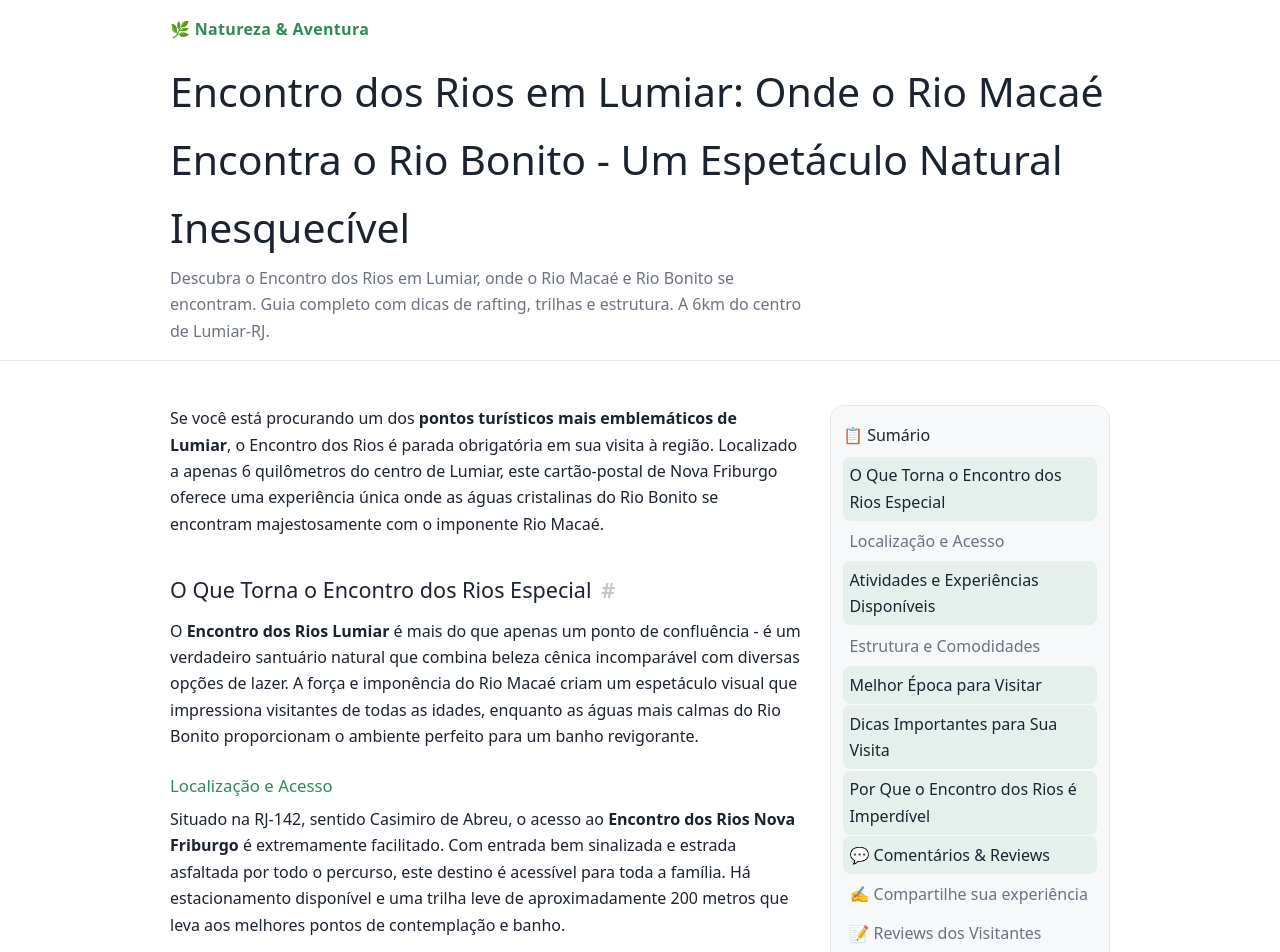
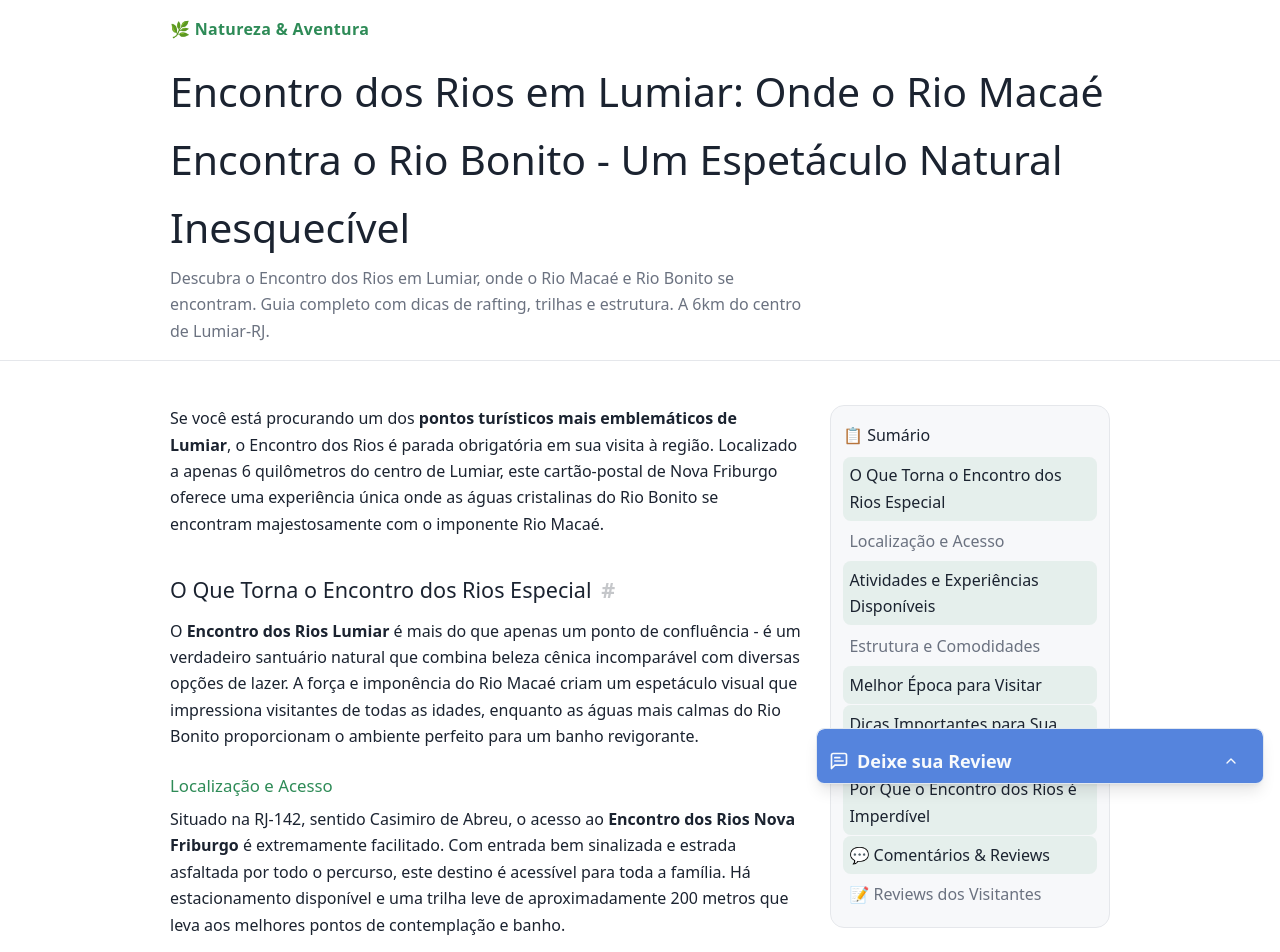
Before and after one commit to matheusmacedo-create/vemviverlumiar, a React (Vite) app: page /encontro-dos-rios-lumiar-rio-macae-bonito in a window 1280 px wide. Shown: the top 952 px of the page. Built offline with nearby package versions, Linux system fonts and the light colour scheme.

Commit message:
[dyad] Formulário de reviews movido para o final da página e minimizado por padrão - wrote 4 file(s)

```diff
--- a/src/components/ArticleLayout.tsx
+++ b/src/components/ArticleLayout.tsx
@@ -1,6 +1,9 @@
 import React, { useEffect, useRef, useState } from 'react';
 import { cn } from '@/lib/utils';
-import ReviewSection from './ReviewSection'; // Importando o novo componente
+import ReviewSection from './ReviewSection';
+import ReviewForm from './ReviewForm';
+import { Review } from './ReviewItem'; // Importa a interface Review
+import { toast } from 'sonner'; // Importa toast para feedback de submissão
 
 interface ArticleLayoutProps {
   kicker: string;
@@ -9,13 +12,61 @@ interface ArticleLayoutProps {
   children: React.ReactNode;
 }
 
+// Dados fictícios para reviews iniciais (movidos de ReviewSection para ArticleLayout)
+const initialReviews: Review[] = [
+  {
+    id: '1',
+    reviewerName: 'Marina Santos',
+    reviewerLocation: 'São Paulo, SP',
+    visitDate: 'ago/2025',
+    rating: 5,
+    reviewTitle: 'Experiência incrível no Pico da Caledônia!',
+    reviewText: 'A trilha até o Pico da Caledônia foi desafiadora mas muito recompensadora! A vista lá de cima é indescritível. Recomendo muito contratar um guia local - fez toda diferença na segurança e conhecimento sobre a região. Voltarei com certeza!',
+    photos: [
+      { src: "https://via.placeholder.com/120x90?text=Vista+do+Pico", alt: "Vista do Pico da Caledônia" },
+      { src: "https://via.placeholder.com/120x90?text=Trilha", alt: "Trilha do Pico" },
+      { src: "https://via.placeholder.com/120x90?text=Grupo", alt: "Grupo na trilha" },
+    ],
+    likes: 12,
+    datePosted: 'há 2 semanas',
+  },
+  {
+    id: '2',
+    reviewerName: 'Carlos Oliveira',
+    reviewerLocation: 'Belo Horizonte, MG',
+    visitDate: 'jul/2025',
+    rating: 4,
+    reviewTitle: 'Cachoeiras maravilhosas para família',
+    reviewText: 'Levei minha família para conhecer as cachoeiras e foi uma experiência muito boa! As crianças adoraram o Poço Paraíso. Só sugiro levar mais repelente porque os mosquitos estavam bem ativos. No geral, recomendo!',
+    photos: [
+      { src: "https://via.placeholder.com/120x90?text=Poço+Paraíso", alt: "Poço Paraíso" },
+      { src: "https://via.placeholder.com/120x90?text=Família", alt: "Família na cachoeira" },
+    ],
+    likes: 8,
+    datePosted: 'há 1 mês',
+  },
+  {
+    id: '3',
+    reviewerName: 'Ana Costa',
+    reviewerLocation: 'Rio de Janeiro, RJ',
+    visitDate: 'jun/2025',
+    rating: 5,
+    reviewTitle: 'Natureza preservada e energia renovada',
+    reviewText: 'Como bióloga, fiquei impressionada com a diversidade da fauna e flora. Consegui avistar várias espécies de aves, incluindo o beija-flor-de-fronte-violeta! O trabalho de conservação da região está de parabéns. Um verdadeiro santuário ecológico.',
+    photos: [],
+    likes: 15,
+    datePosted: 'há 2 meses',
+  },
+];
+
 const ArticleLayout: React.FC<ArticleLayoutProps> = ({ kicker, title, dek, children }) => {
   const progressRef = useRef<HTMLDivElement>(null);
   const articleRef = useRef<HTMLElement>(null);
   const tocRef = useRef<HTMLDivElement>(null);
   const [tocLinks, setTocLinks] = useState<{ id: string; text: string; level: 'h2' | 'h3'; href: string }[]>([]);
+  const [reviews, setReviews] = useState<Review[]>(initialReviews); // Gerencia o estado das reviews aqui
 
-  // Scroll progress
+  // Progresso de rolagem
   useEffect(() => {
     const onScroll = () => {
       if (progressRef.current) {
@@ -29,13 +80,13 @@ const ArticleLayout: React.FC<ArticleLayoutProps> = ({ kicker, title, dek, child
     return () => document.removeEventListener('scroll', onScroll);
   }, []);
 
-  // Generate TOC
+  // Gerar Sumário
   useEffect(() => {
     if (articleRef.current) {
       const headings = Array.from(articleRef.current.querySelectorAll('h2, h3')) as (HTMLHeadingElement)[];
       const newTocLinks = headings.map(h => {
         const id = h.parentElement?.id || h.id || h.textContent?.trim().toLowerCase().replace(/\s+/g, '-') || '';
-        if (!h.id) h.id = id; // Ensure headings have an ID for linking
+        if (!h.id) h.id = id; // Garante que os títulos tenham um ID para linkar
         return {
           id,
           text: h.textContent?.replace('#', '').trim() || '',
@@ -45,9 +96,9 @@ const ArticleLayout: React.FC<ArticleLayoutProps> = ({ kicker, title, dek, child
       });
       setTocLinks(newTocLinks);
     }
-  }, [children]); // Re-generate if children change
+  }, [children]); // Regenera se os filhos mudarem
 
-  // Highlight active TOC link
+  // Destacar item ativo no Sumário
   useEffect(() => {
     const opts = { rootMargin: "0px 0px -70% 0px", threshold: 0 };
     const observer = new IntersectionObserver((entries) => {
@@ -69,7 +120,7 @@ const ArticleLayout: React.FC<ArticleLayoutProps> = ({ kicker, title, dek, child
     }
 
     return () => observer.disconnect();
-  }, [tocLinks]); // Re-observe if TOC links change
+  }, [tocLinks]); // Re-observa se os links do Sumário mudarem
 
   const handleTocLinkClick = (e: React.MouseEvent<HTMLAnchorElement>) => {
     e.preventDefault();
@@ -78,6 +129,30 @@ const ArticleLayout: React.FC<ArticleLayoutProps> = ({ kicker, title, dek, child
     if (targetElement) {
       targetElement.scrollIntoView({ behavior: 'smooth', block: 'start' });
     }
+  };
+
+  // Função para lidar com a submissão de uma nova review
+  const handleNewReviewSubmit = (formData: FormData) => {
+    toast.loading('Publicando sua review...');
+    setTimeout(() => {
+      const newReview: Review = {
+        id: (reviews.length + 1).toString(),
+        reviewerName: formData.get('reviewerName') as string,
+        reviewerLocation: formData.get('reviewerLocation') as string,
+        visitDate: formData.get('visitDate') as string,
+        rating: parseInt(formData.get('rating') as string),
+        reviewTitle: formData.get('reviewTitle') as string,
+        reviewText: formData.get('reviewText') as string,
+        photos: Array.from(formData.getAll('photos[]')).map(file => ({
+          src: URL.createObjectURL(file as File),
+          alt: (file as File).name,
+        })),
+        likes: 0,
+        datePosted: 'agora mesmo',
+      };
+      setReviews(prev => [newReview, ...prev]);
+      toast.success('Review publicada com sucesso!');
+    }, 1500);
   };
 
   return (
@@ -99,7 +174,7 @@ const ArticleLayout: React.FC<ArticleLayoutProps> = ({ kicker, title, dek, child
           <article ref={articleRef} id="conteudo" className="article-content">
             {children}
             <hr className="article-hr" />
-            <ReviewSection /> {/* Adicionando a seção de reviews aqui */}
+            <ReviewSection reviews={reviews} /> {/* Passa as reviews para a seção */}
           </article>
 
           <aside aria-label="Sumário" className="article-aside">
@@ -124,6 +199,8 @@ const ArticleLayout: React.FC<ArticleLayoutProps> = ({ kicker, title, dek, child
           </aside>
         </main>
       </div>
+      {/* Adicionando o ReviewForm flutuante aqui, fora do fluxo principal do artigo */}
+      <ReviewForm onSubmit={handleNewReviewSubmit} />
     </div>
   );
 };
--- a/src/components/ReviewForm.tsx
+++ b/src/components/ReviewForm.tsx
@@ -4,7 +4,7 @@ import { Textarea } from '@/components/ui/textarea';
 import { Button } from '@/components/ui/button';
 import { Label } from '@/components/ui/label';
 import StarRatingInput from './StarRatingInput';
-import { Camera } from 'lucide-react';
+import { Camera, MessageSquareText, ChevronUp, ChevronDown } from 'lucide-react'; // Adicionados ícones
 import { cn } from '@/lib/utils';
 import { toast } from 'sonner';
 
@@ -26,6 +26,9 @@ const ReviewForm: React.FC<ReviewFormProps> = ({ onSubmit }) => {
   const [uploadedPhotos, setUploadedPhotos] = useState<Array<{ file: File; url: string; name: string }>>([]);
   const [consent, setConsent] = useState(false);
   const fileInputRef = useRef<HTMLInputElement>(null);
+
+  // Novo estado para minimização, começa minimizado
+  const [isMinimized, setIsMinimized] = useState(true);
 
   const handlePhotoUpload = (e: React.ChangeEvent<HTMLInputElement>) => {
     const files = Array.from(e.target.files || []);
@@ -50,7 +53,7 @@ const ReviewForm: React.FC<ReviewFormProps> = ({ onSubmit }) => {
       };
       reader.readAsDataURL(file);
     });
-    // Clear the input so the same file can be selected again if needed
+    // Limpa o input para que o mesmo arquivo possa ser selecionado novamente, se necessário
     if (fileInputRef.current) {
       fileInputRef.current.value = '';
     }
@@ -86,6 +89,7 @@ const ReviewForm: React.FC<ReviewFormProps> = ({ onSubmit }) => {
 
     onSubmit(formData);
     resetForm();
+    setIsMinimized(true); // Minimiza o formulário após a submissão
   };
 
   const resetForm = () => {
@@ -109,8 +113,27 @@ const ReviewForm: React.FC<ReviewFormProps> = ({ onSubmit }) => {
   });
 
   return (
-    <div className="review-form-container">
-      <h3 className="text-xl font-semibold mb-4">✍️ Compartilhe sua experiência</h3>
+    <div
+      className={cn(
+        "fixed bottom-4 right-4 z-50 w-full max-w-md bg-card shadow-lg rounded-lg border border-border transition-all duration-300 ease-in-out",
+        isMinimized ? "max-h-14 overflow-hidden" : "max-h-[80vh] overflow-y-auto"
+      )}
+    >
+      <div
+        className="flex items-center justify-between p-3 cursor-pointer bg-primary text-primary-foreground rounded-t-lg"
+        onClick={() => setIsMinimized(!isMinimized)}
+      >
+        <div className="flex items-center gap-2">
+          <MessageSquareText className="h-5 w-5" />
+          <h3 className="text-lg font-semibold m-0">Deixe sua Review</h3>
+        </div>
+        <Button variant="ghost" size="icon" className="text-primary-foreground hover:bg-primary-foreground/20">
+          {isMinimized ? <ChevronUp className="h-5 w-5" /> : <ChevronDown className="h-5 w-5" />}
+        </Button>
+      </div>
+
+      {!isMinimized && (
+        <div className="p-4">
           <form onSubmit={handleSubmit} className="review-form">
             <div className="form-group">
               <Label htmlFor="reviewerName">Seu nome:</Label>
@@ -249,6 +272,8 @@ const ReviewForm: React.FC<ReviewFormProps> = ({ onSubmit }) => {
             </div>
           </form>
         </div>
+      )}
+    </div>
   );
 };
 
```
Also changed, not shown: src/components/ReviewSection.tsx (+20 -99 lines). Lines whose indentation alone changed are shown as unchanged.
